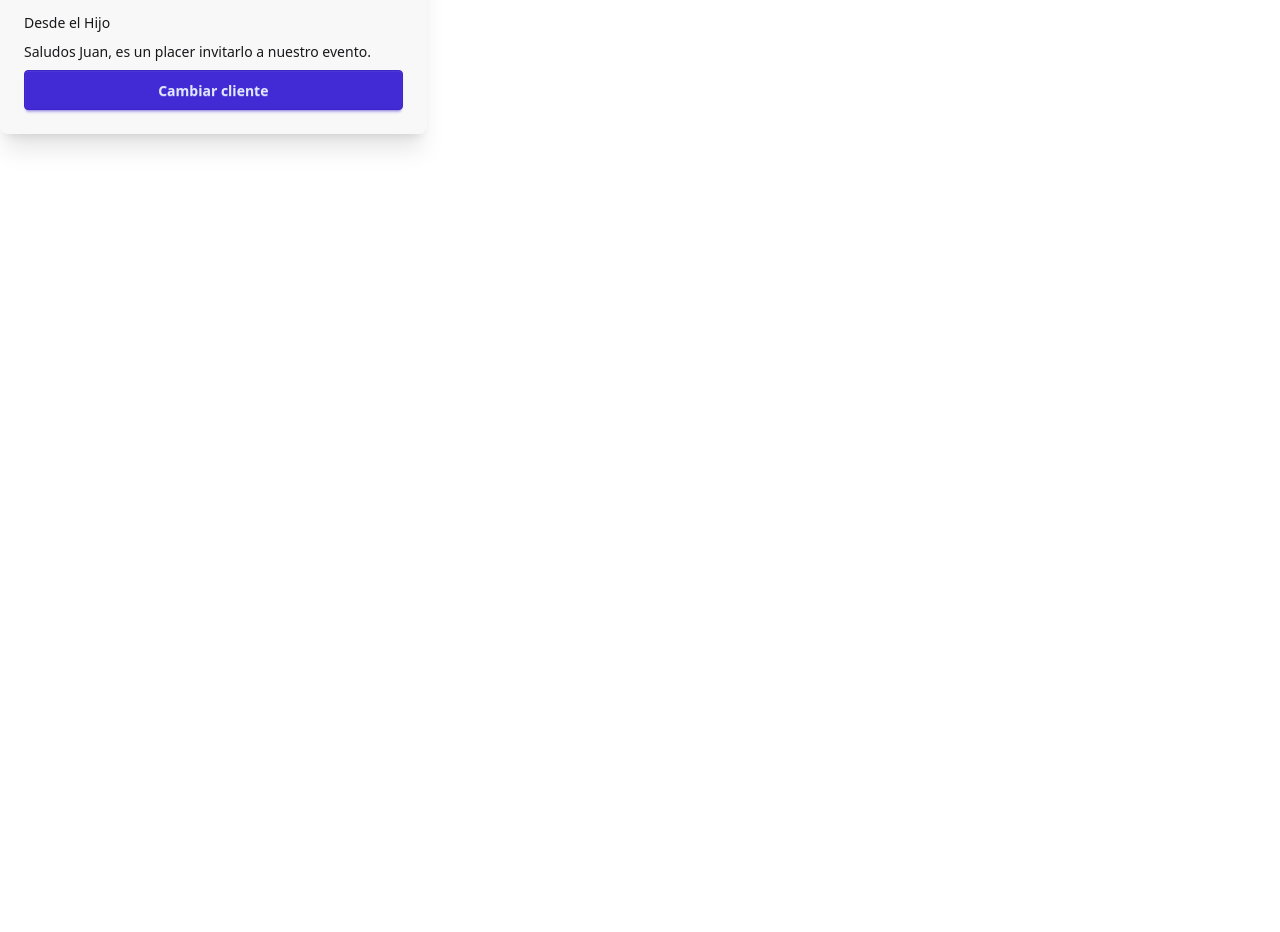
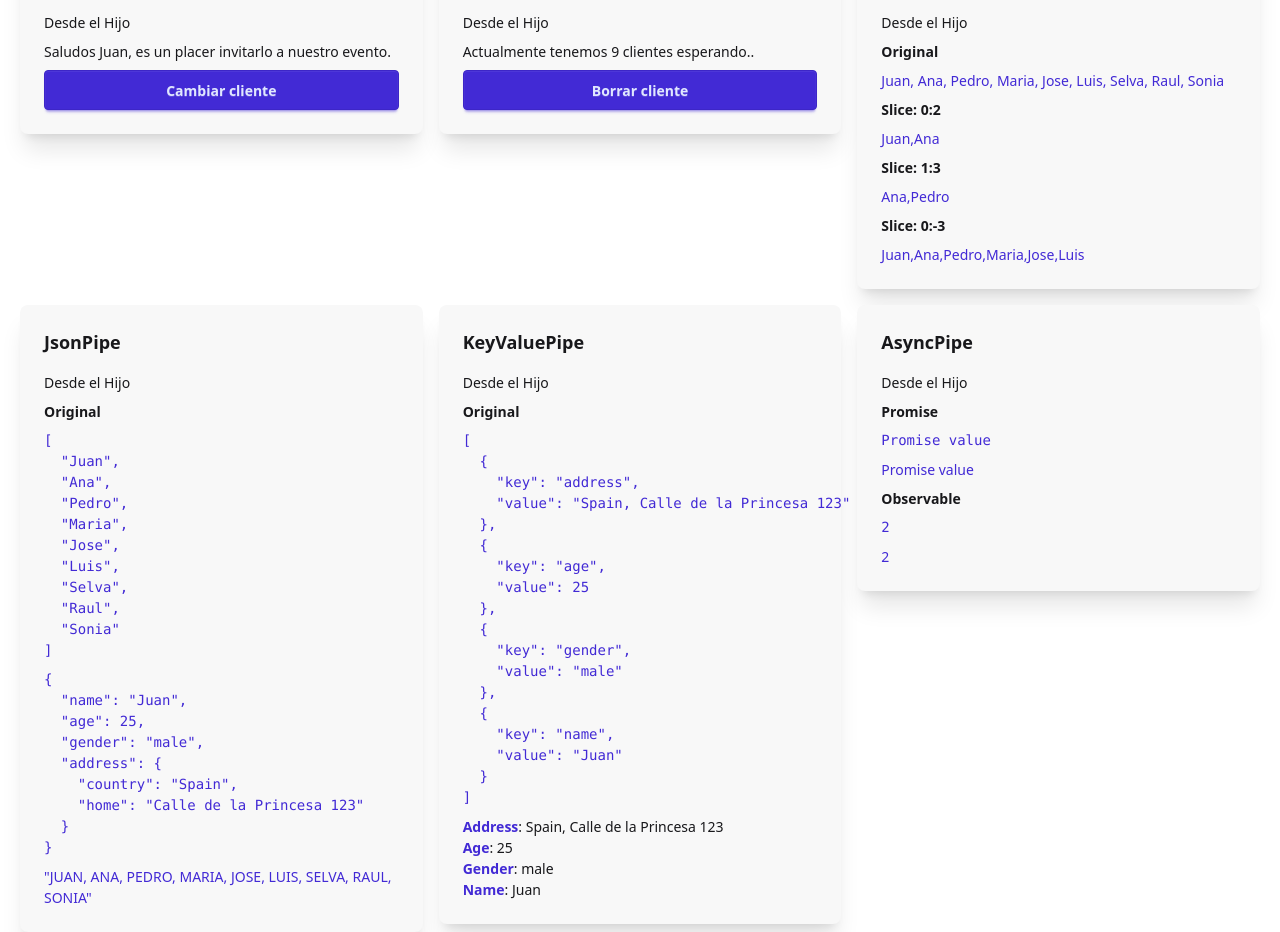
Before and after one commit to ciroribba/angular_level_4, an Angular app: page /uncommon in a window 1280 px wide. Shown: the part 200-1132 px from the top of the page. Before the commit the page ends 800 px from the top, so only its background shows below. Built offline with nearby package versions, Linux system fonts and the light colour scheme.

Commit message:
add content uncoomon page

```diff
--- a/src/app/pages/uncommon-page/uncommon-page.html
+++ b/src/app/pages/uncommon-page/uncommon-page.html
@@ -1,11 +1,75 @@
 <section class="mx-5 mb-5">
-    <h1 class="text-2xl font-bold">Pipes No tan comunes</h1>
-    <p class="text-lg font-thin">Pipes incluidos en Angular</p>
+  <h1 class="text-2xl font-bold">Pipes No tan comunes</h1>
+  <p class="text-lg font-thin">Pipes incluidos en Angular</p>
 </section>
 
-<div class="grid grid-cols-1 md:grid-cols-2 xl:grid-cols-3 gap4">
- <app-card title="i18nSelectPipe">
-    <p>Saludos {{ client().name }}, es un placer {{ client().gender | i18nSelect:invitationMap }} a nuestro evento.</p>
+<div class="grid grid-cols-1 md:grid-cols-2 xl:grid-cols-3 gap-4 mx-5">
+  <!-- i18nSelectPipe -->
+  <app-card title="i18nSelectPipe">
+    <p>
+      Saludos {{ client().name }}, es un placer {{ client().gender | i18nSelect : invitationMap }} a
+      nuestro evento.
+    </p>
     <button class="btn btn-primary" (click)="changeClient()">Cambiar cliente</button>
- </app-card>
+  </app-card>
+
+  <!-- i18nPluralPipe -->
+  <app-card title="i18nPluralPipe">
+    <p>Actualmente {{ clients().length | i18nPlural : clientsMap() }}.</p>
+    <button class="btn btn-primary" [disabled]="clients().length === 0" (click)="deleteClient()">
+      Borrar cliente
+    </button>
+  </app-card>
+
+  <!-- SlicePipe -->
+  <app-card title="SlicePipe">
+    <b>Original</b>
+    <p class="text-primary">{{ clients().join(', ') }}</p>
+    <b>Slice: 0:2</b>
+    <p class="text-primary">{{ clients() | slice : 0 : 2 }}</p>
+    <b>Slice: 1:3</b>
+    <p class="text-primary">{{ clients() | slice : 1 : 3 }}</p>
+    <b>Slice: 0:-3</b>
+    <p class="text-primary">{{ clients() | slice : 0 : -3 }}</p>
+  </app-card>
+
+  <!-- JsonPipe -->
+  <app-card title="JsonPipe">
+    <b>Original</b>
+    <pre class="text-primary">{{ clients() | json }}</pre>
+    <pre class="text-primary">{{ client() | json }}</pre>
+    <p class="text-primary">{{ clients().join(', ') | json | uppercase }}</p>
+  </app-card>
+  <!-- KeyValuePipe -->
+  <app-card title="KeyValuePipe">
+    <b>Original</b>
+    <pre class="text-primary">{{ person() | keyvalue | json }}</pre>
+    <ul>
+      @for (item of person() | keyvalue; track item.key) {
+      <li><strong class="text-primary">{{ item.key | titlecase }}</strong><span>: {{ item.value }}</span></li>
+      }
+    </ul>
+  </app-card>
+
+  <!-- AsyncPipe -->
+  <app-card title="AsyncPipe">
+    <b>Promise</b>
+    <pre class="text-primary">{{ promiseValue | async }}</pre>
+    @if (promiseValue | async; as data) {
+      <p class="text-primary">{{ data }}</p>
+    }
+    <!--  -->
+    @else {
+      <p class="text-primary">Loading...</p>
+    }
+    <!-- Observable -->
+    <b>Observable</b>
+    <pre class="text-primary">{{ myObservable | async }}</pre>
+    @if (myObservable | async; as data) {
+      <p class="text-primary">{{ data }}</p>
+    }
+    @else {
+      <p class="text-primary">Loading...</p>
+    }
+  </app-card>
 </div>
--- a/src/app/pages/uncommon-page/uncommon-page.ts
+++ b/src/app/pages/uncommon-page/uncommon-page.ts
@@ -1,6 +1,7 @@
 import { Component, signal } from '@angular/core';
 import { Card } from '../../components/card/card';
-import { I18nSelectPipe } from '@angular/common';
+import {AsyncPipe, I18nPluralPipe, I18nSelectPipe, JsonPipe, KeyValuePipe, SlicePipe, TitleCasePipe, UpperCasePipe } from '@angular/common';
+import { interval, tap, map} from 'rxjs';
 
 const client1 = {
   name: 'Juan',
@@ -33,7 +34,7 @@ const client3 = {
 };
 @Component({
   selector: 'uncommon-page',
-  imports: [Card, I18nSelectPipe],
+  imports: [Card, I18nSelectPipe, I18nPluralPipe, SlicePipe, JsonPipe, UpperCasePipe, KeyValuePipe, TitleCasePipe, AsyncPipe],
   templateUrl: './uncommon-page.html',
 })
 export default class UncommonPage {
@@ -55,5 +56,48 @@ export default class UncommonPage {
     }
   }
 
+  //i18n Plural Pipe
+  clientsMap = signal({
+    '=0': 'no tenemos ningún cliente esperando.',
+    '=1': 'tenemos un cliente esperando.',
+    'other': 'tenemos # clientes esperando.',
+  });
+  clients = signal([
+    'Juan',
+    'Ana',
+    'Pedro',
+    'Maria',
+    'Jose',
+    'Luis',
+    'Selva',
+    'Raul',
+    'Sonia',
+  ])
+
+  deleteClient() {
+    this.clients.update(prev => prev.slice(0, -1));
+  }
+
+  //KeyValuePipe
+  person = signal({
+    name: 'Juan',
+    age: 25,
+    gender: 'male',
+    address: 'Spain, Calle de la Princesa 123',
+  });
+
+  //AsyncPipe
+  promiseValue: Promise<string> = new Promise((resolve, reject) => {
+    setTimeout(() => {
+      resolve('Promise value');
+      console.log('Promise value');
+    }, 3500);
+  });
+
+  //Observable
+  myObservable = interval(2000).pipe(
+    map(value => value + 1),
+    tap(value => console.log('tap', value))
+  );
 
 }
```
